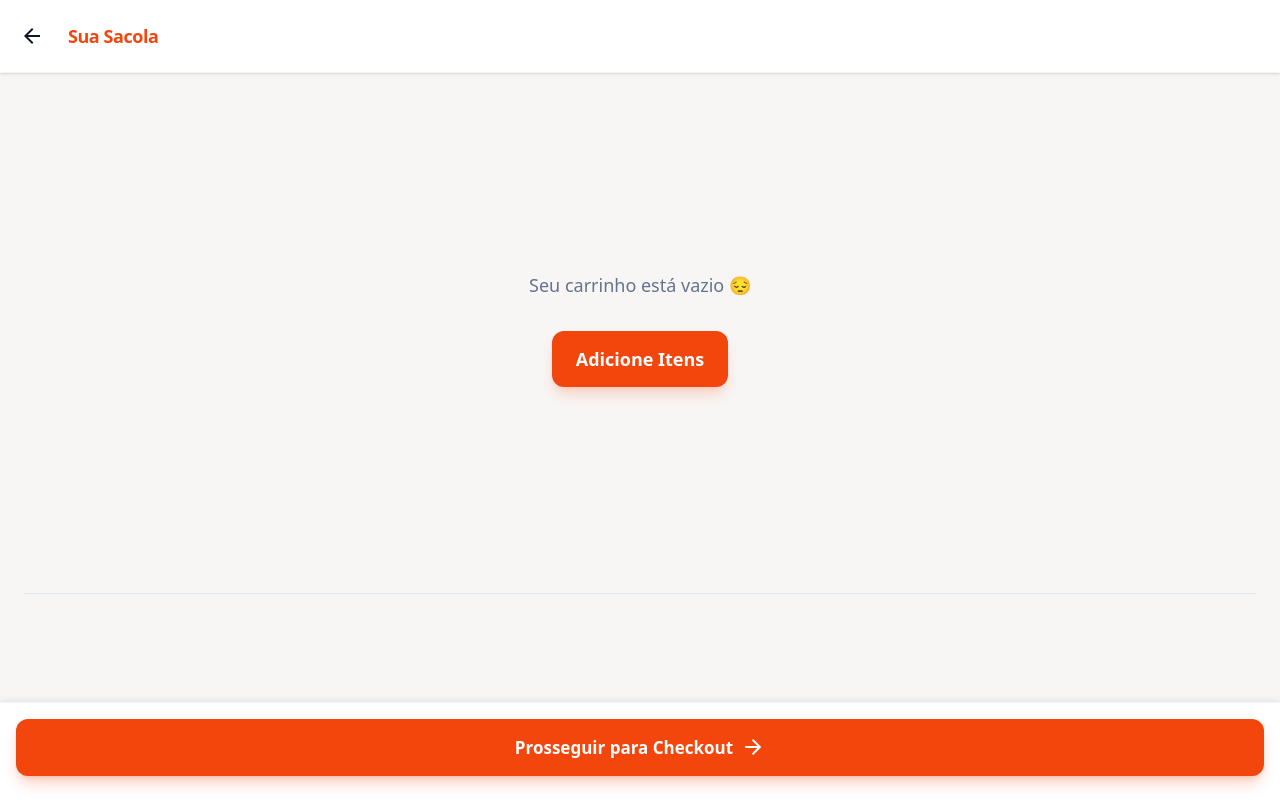
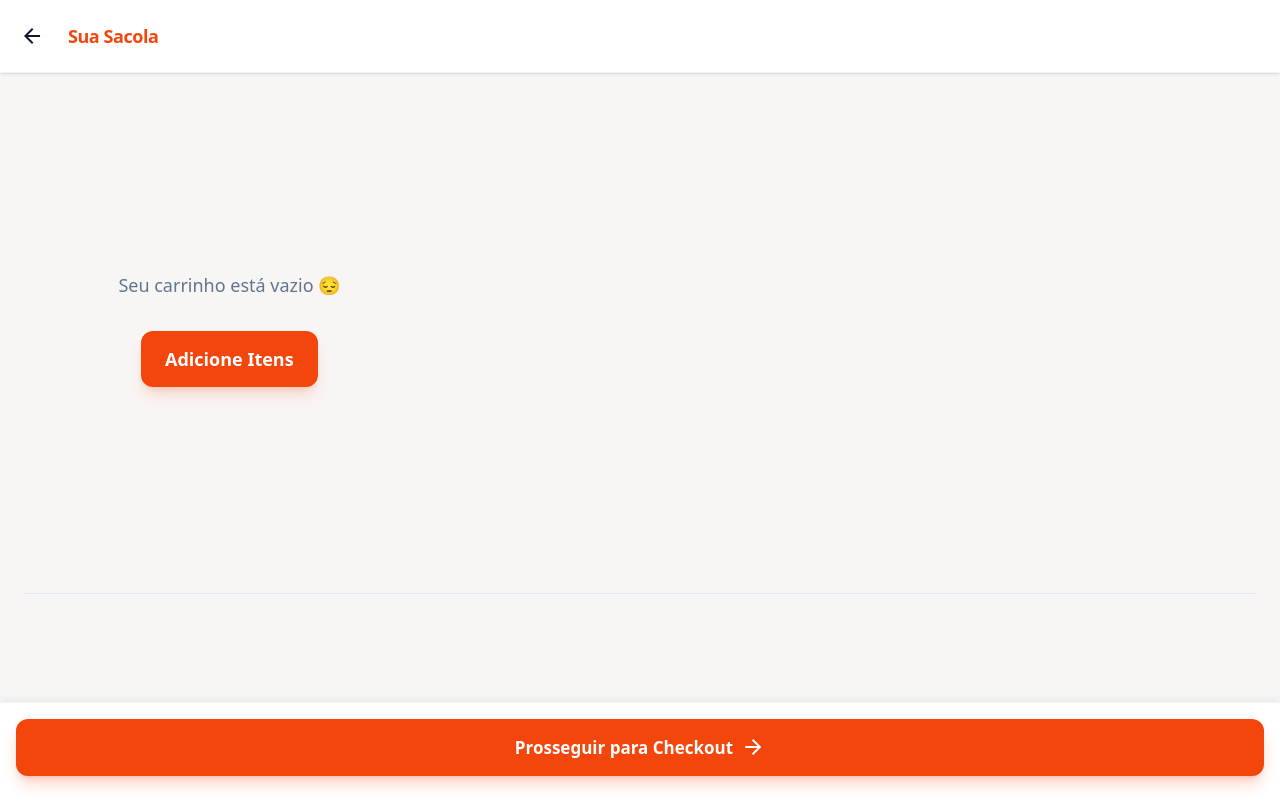
Before and after one commit to jccintr/delivroo-front-client-web-angular, an Angular app: page /cart in a window 1280 px wide. Built offline with nearby package versions, Linux system fonts and the light colour scheme.

Commit message:
implementado grid no Cart

```diff
--- a/src/app/components/cart/cart/cart.component.html
+++ b/src/app/components/cart/cart/cart.component.html
@@ -1,7 +1,7 @@
 
    <app-cart-header></app-cart-header>
    <main class="flex-1 overflow-y-auto px-4 pt-4 pb-4 no-scrollbar scroll-smooth">
-       <div class="flex flex-col gap-4">
+       <div class="flex flex-col gap-4 md:grid grid-cols-2 px-4 lg:grid-cols-3">
              <app-cart-item
                 *ngFor="let item of cartItems$ | async"
                 [item]="item"
--- a/src/app/components/product-detail/product-add/product-add.component.html
+++ b/src/app/components/product-detail/product-add/product-add.component.html
@@ -10,7 +10,7 @@
          </button>
        </div>
        <button (click)="onAddToCart()" class="flex-1 bg-primary hover:bg-primary/90 text-white rounded-xl h-12 md:h-14 flex items-center justify-between px-6 font-bold text-base md:text-lg shadow-lg shadow-primary/20 active:scale-[0.98] transition-all">
-          <span>Adicionar</span>
+          <span>Adicionar à Sacola</span>
           <span>R$ {{productTotal.toFixed(2)}}</span>
        </button>
    </div>
```
